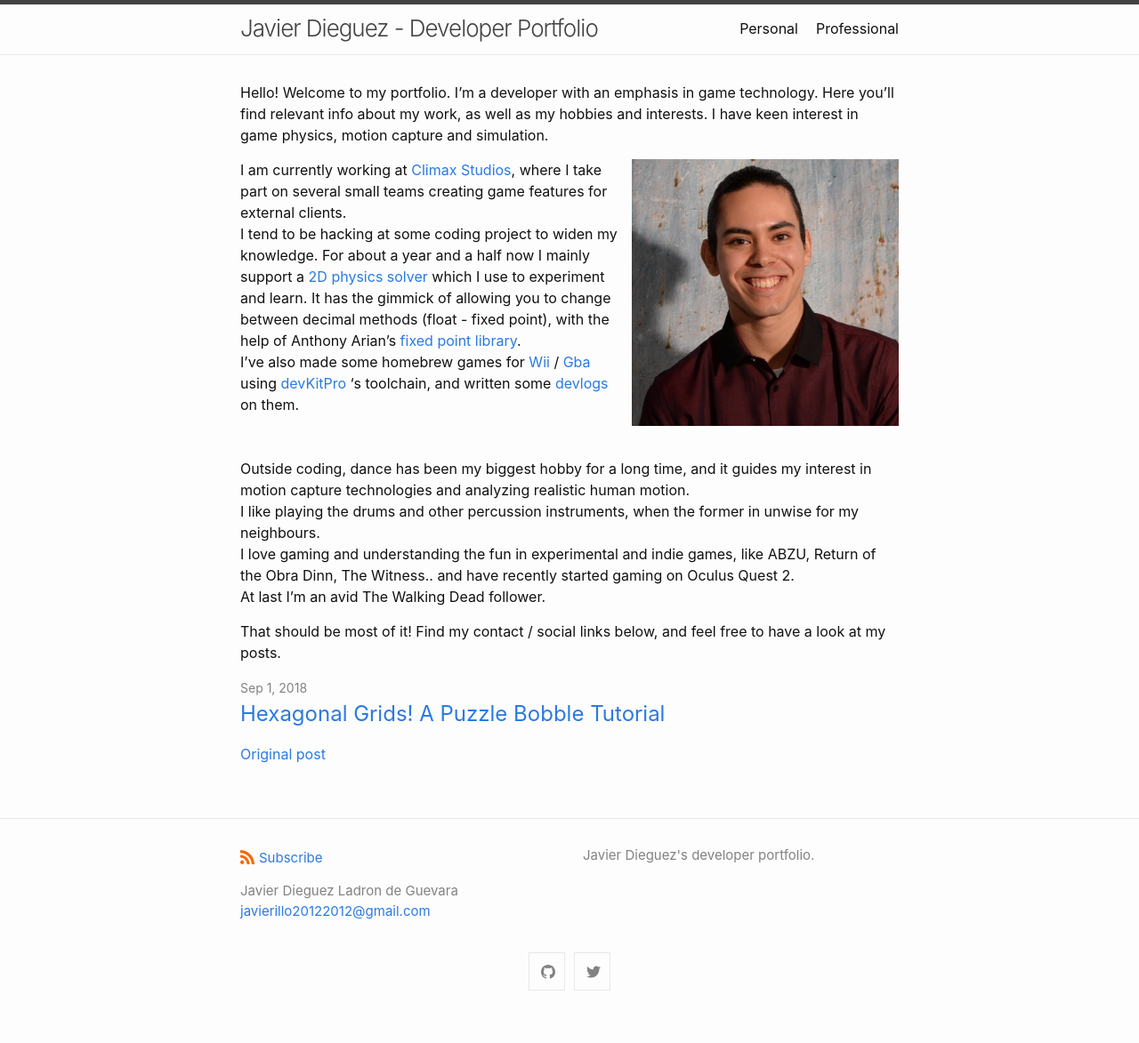
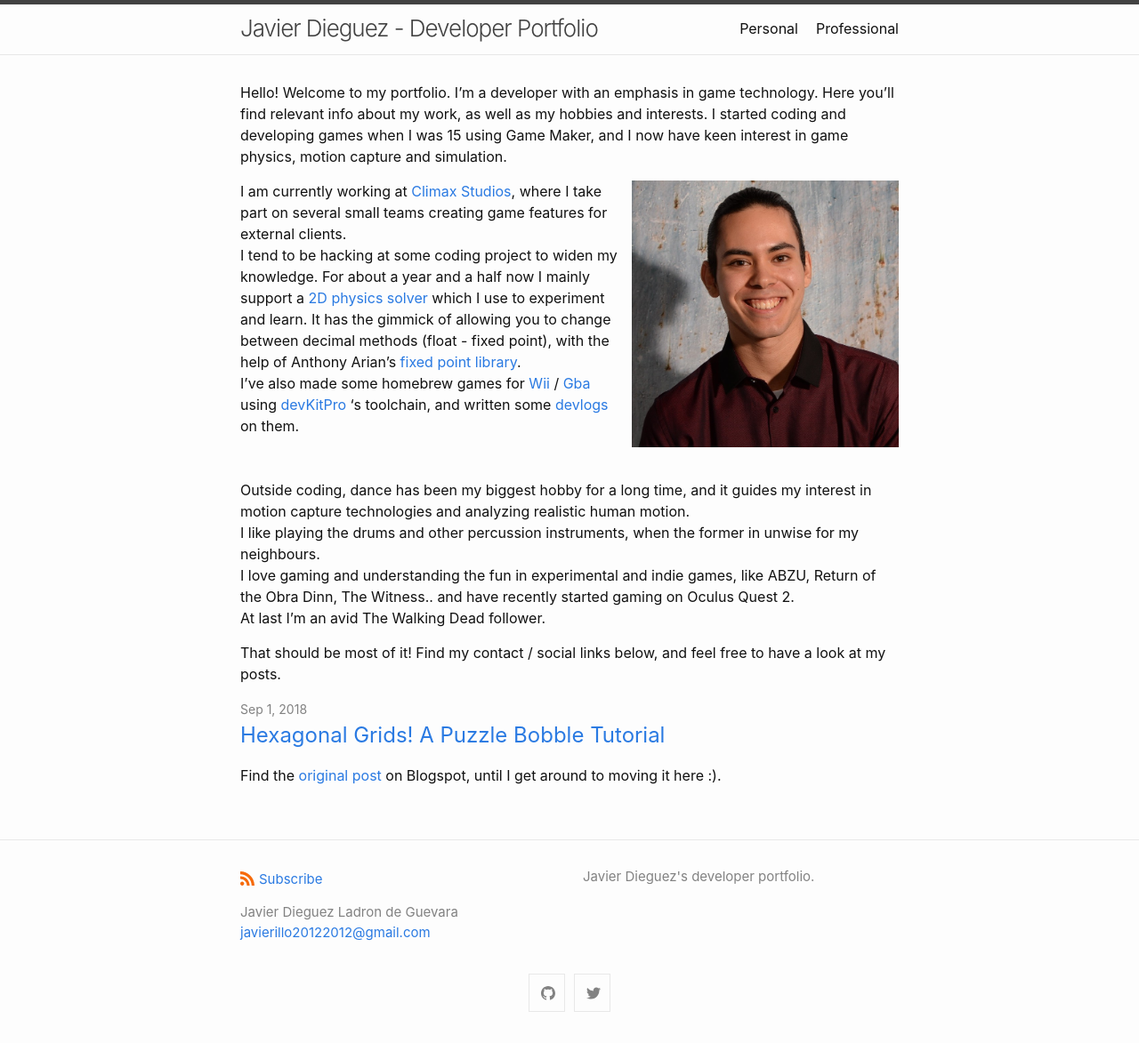
Before and after one commit to JavierDega/javierdega.github.io, a Jekyll site: the page built from index.markdown, in a window 1280 px wide. Shown: the whole page at 89% size. Built offline with Jekyll 4.4.1, drawn with Linux system fonts in a browser that asks for light colours; before the commit the page ends 1149 px from its top, so only the background shows below that.

```diff
--- a/_posts/2018-09-01-Hexagonal Grids!-A-Puzzle-Bobble-Tutorial.md
+++ b/_posts/2018-09-01-Hexagonal Grids!-A-Puzzle-Bobble-Tutorial.md
@@ -7,4 +7,5 @@ author:
 meta: "Springfield"
 ---
 
-[Original post](https://javierdega.blogspot.com/2018/09/hexagonal-grids-puzzle-bobble-tutorial.html?fbclid=IwAR0x6NKrEkfKzl65QVb0iXNltSbYM7gPyHuLH1_Ioy3yoturTWitE3YH3gg)
+Find the [original post](https://javierdega.blogspot.com/2018/09/hexagonal-grids-puzzle-bobble-tutorial.html?fbclid=IwAR0x6NKrEkfKzl65QVb0iXNltSbYM7gPyHuLH1_Ioy3yoturTWitE3YH3gg)
+on Blogspot, until I get around to moving it here :).
--- a/index.markdown
+++ b/index.markdown
@@ -3,7 +3,7 @@ layout: home
 ---
 Hello! Welcome to my portfolio. I'm a developer with an emphasis in game technology.
 Here you'll find relevant info about my work, as well as my hobbies and interests.
-I have keen interest in game physics, motion capture and simulation.
+I started coding and developing games when I was 15 using Game Maker, and I now have keen interest in game physics, motion capture and simulation.
 
 <img style="float: right; padding-left: 10px" src="assets/javi.png" alt="Me" title="Me" width="300" height="300">
 
```
Also changed, not shown: personal.markdown (+29 -15 lines), assets/Hexgrid.png (added).
